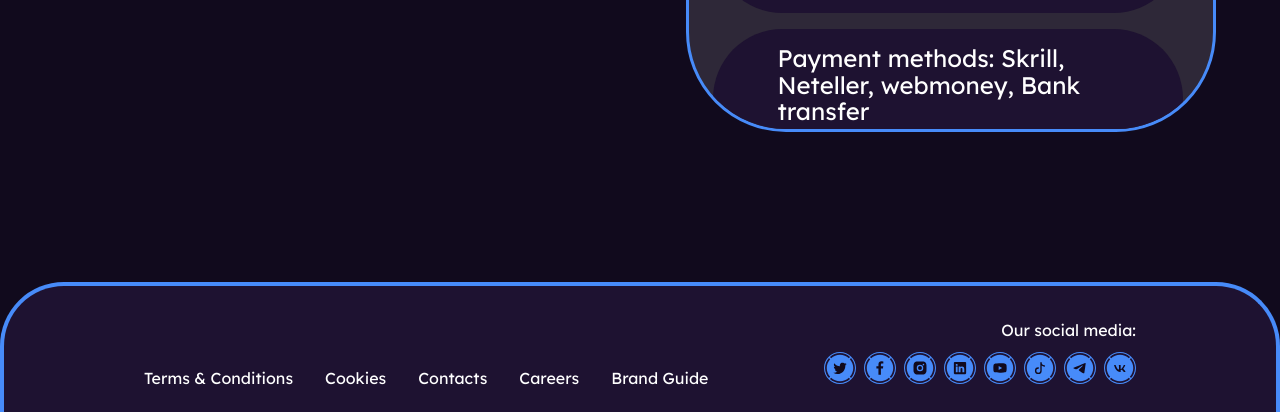
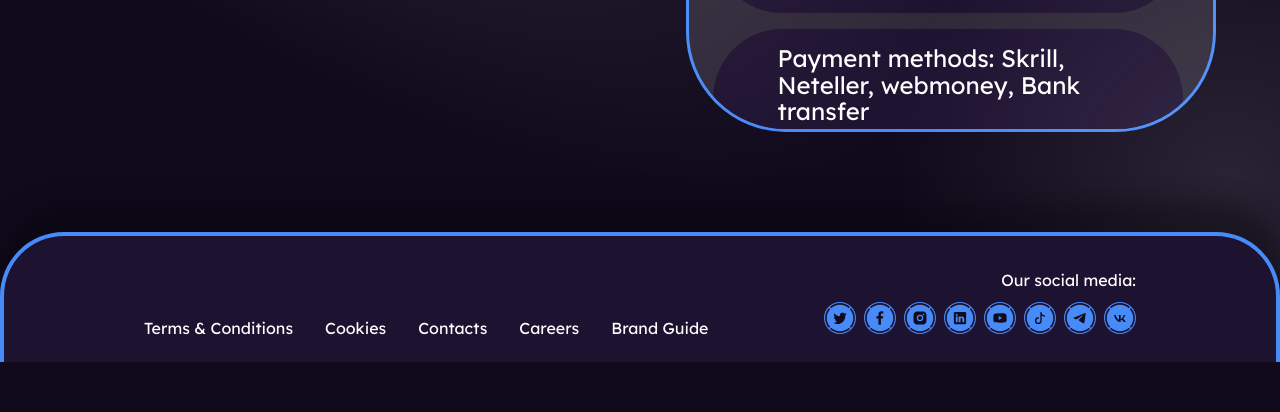
Before and after one commit to c1DeepInside/vtop3-test, a plain HTML site: page index.html in a window 1280 px wide. Shown: the part 798-1210 px from the top of the page. After the commit the page ends 1160 px from the top, so only its background shows below. Drawn offline with Linux system fonts and the light colour scheme.

Commit message:
feat: add shadows

```diff
--- a/index.html
+++ b/index.html
@@ -142,6 +142,8 @@
             </div>
           </section>
         </div>
+        <div class="main_shadow_oval"></div>
+        <div class="main_shadow_circle"></div>
       </div>
     </main>
 
--- a/style.css
+++ b/style.css
@@ -135,6 +135,8 @@ h5 {
   display: flex;
   align-items: center;
   justify-content: space-between;
+  position: relative;
+  overflow: hidden;
 }
 
 .main_info {
@@ -288,6 +290,10 @@ h5 {
 }
 
 .footer {
+  box-shadow: 0px -30px 23px 2px rgba(0, 0, 0, 0.3);
+  margin-top: -50px;
+  position: relative;
+  z-index: 2;
   border-radius: 64px 64px 0 0;
   height: 130px;
   border: 4px solid var(--main-blue);
@@ -297,7 +303,7 @@ h5 {
 
 .footer_container {
   padding-top: 33px;
-  max-height: 1920px;
+  max-width: 1920px;
   margin: auto;
   height: 100px;
   display: flex;
@@ -332,3 +338,26 @@ h5 {
   display: flex;
   gap: 8px;
 }
+
+.main_shadow_oval {
+  position: absolute;
+  width: 1400px;
+  height: 600px;
+  transform: rotate(30deg);
+  top: 150px;
+  left: -350px;
+  border-radius: 100px;
+  pointer-events: none;
+  background: radial-gradient(rgba(255, 255, 255, 0.1) 0%, transparent 70%);
+}
+
+.main_shadow_circle {
+  position: absolute;
+  width: 700px;
+  height: 700px;
+  bottom: -250px;
+  right: -300px;
+  border-radius: 100px;
+  pointer-events: none;
+  background: radial-gradient(circle, rgba(255, 255, 255, 0.1) 0%, transparent 70%);
+}
```
